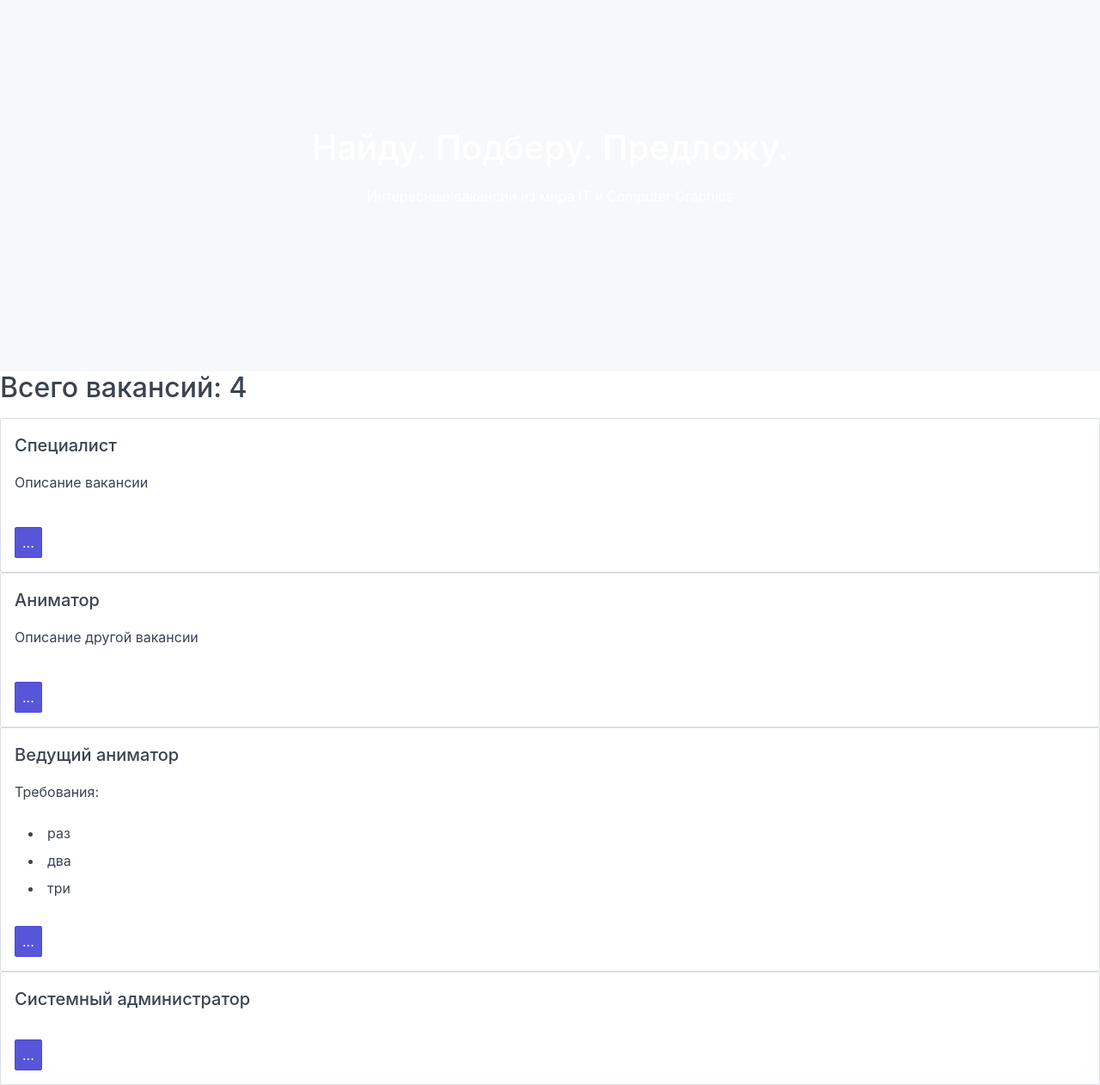
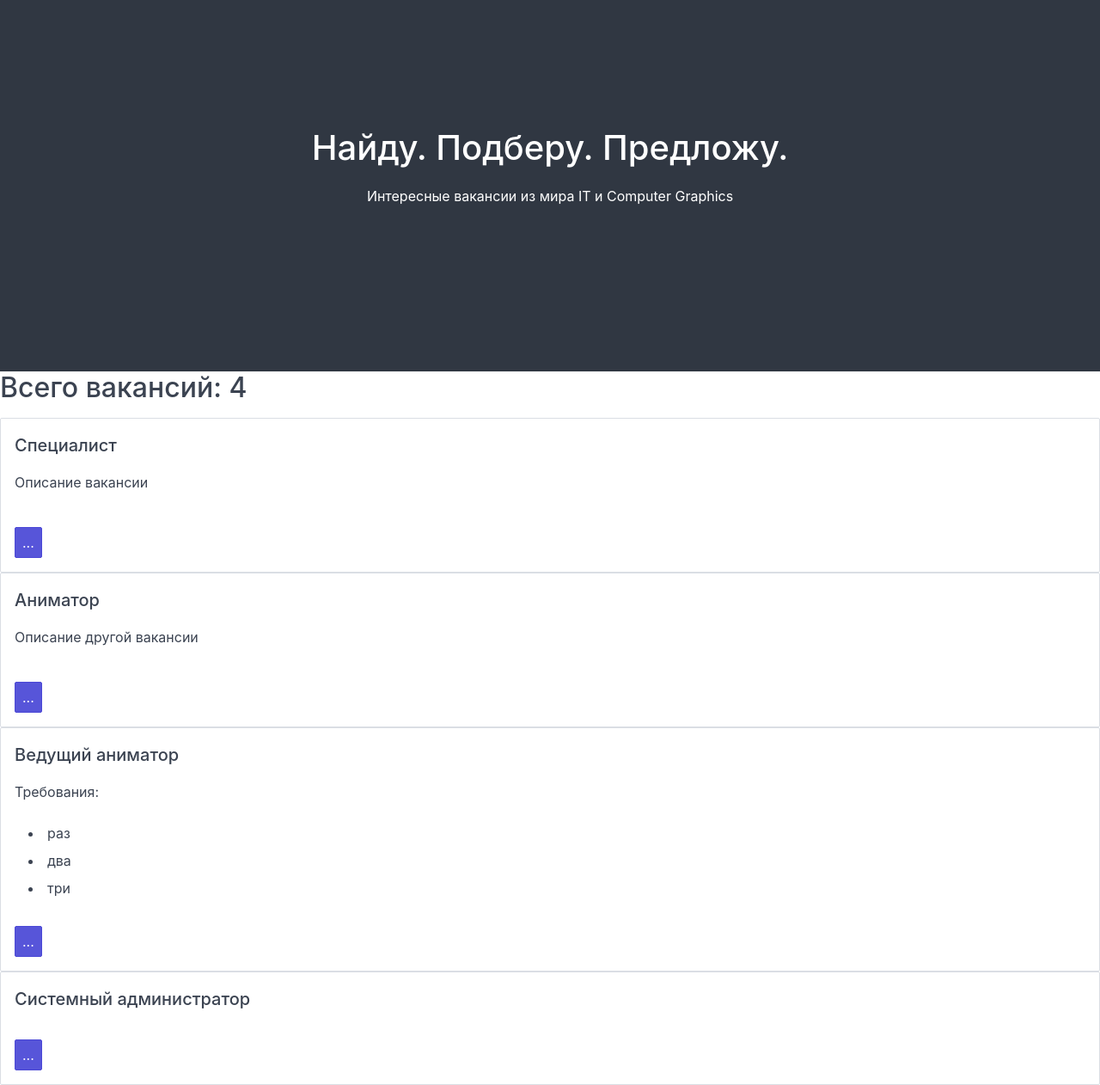
Before and after one commit to denvist/cg, a Jekyll site: the page built from index.md, in a window 1280 px wide. Shown: the part 320-1582 px from the top of the page at 86% size. Built offline with Jekyll 4.4.1, drawn with Linux system fonts in a browser that asks for light colours.

Commit message:
Update main.html

```diff
--- a/_layouts/main.html
+++ b/_layouts/main.html
@@ -12,7 +12,7 @@
 
 {% include header.html %}
 
-<div class="hero bg-gray hero-lg text-center {{textclass}} {{bgclass}} ">
+<div class="hero hero-lg text-center {{textclass}} {{bgclass}} ">
   <div class="hero-body">
     <h1>{{ page.header }}</h1>
     <p>{{ page.subheader }}</p>
```
